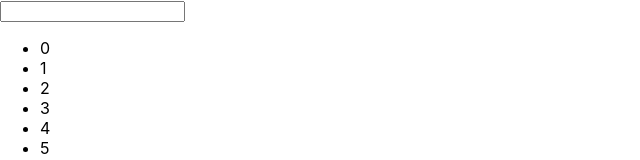
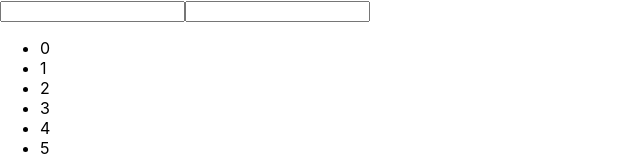
Before and after one commit to ZahraBahmanpour/react-dev-tools, a React (Create React App) app: page / in a window 1280 px wide. Shown: the top 160 px of the page, without its empty margins (0-640 px from the left). Built offline with nearby package versions, Linux system fonts and the light colour scheme.

Commit message:
add value to useMemo dependency array

```diff
--- a/src/App.js
+++ b/src/App.js
@@ -13,12 +13,14 @@ const List = memo(({ listConfig }) => {
 
 function App() {
   const [value, setValue] = useState("");
+  const [name, setName] = useState("");
 
   const listConfig = useMemo(() => {
     return {
       numOfItems: 200,
+      name,
     };
-  }, []);
+  }, [name]);
 
   return (
     <>
@@ -27,6 +29,11 @@ function App() {
         value={value}
         onChange={(e) => setValue(e.target.value)}
       />
+      <input
+        type="text"
+        value={name}
+        onChange={(e) => setName(e.target.value)}
+      />
       <List listConfig={listConfig} />
     </>
   );
```
